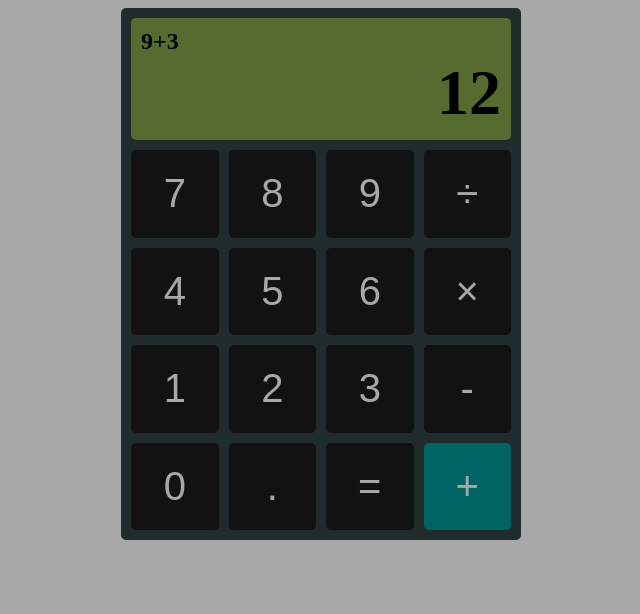
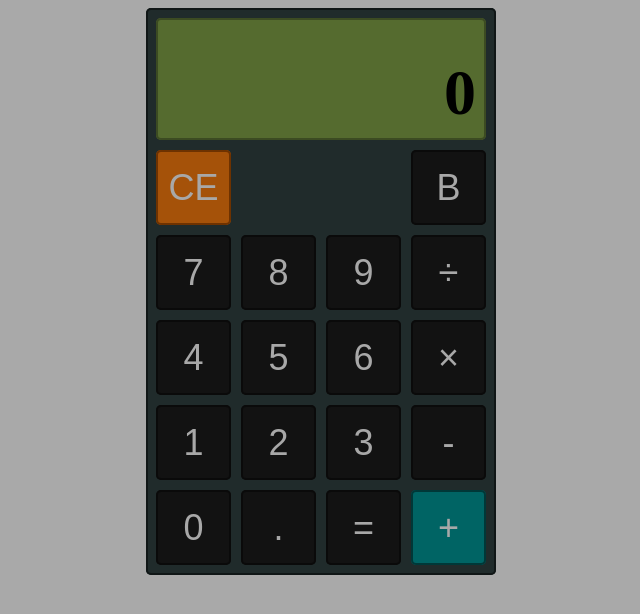
Before and after one commit to AlexMayerhoffer/Calculator, a plain HTML site: page index.html in a window 1280 px wide. Shown: the whole page, without its empty margins (319-959 px from the left). Drawn offline with Linux system fonts and the light colour scheme.

Commit message:
Add Extra Buttons

```diff
--- a/calculator.js
+++ b/calculator.js
@@ -81,8 +81,7 @@ function operationReplace(input) {
       ) {
         trail = trail.slice(0, -1) + input;
         return true;
-      }
-      else {
+      } else {
         trail += input;
         return true;
       }
@@ -93,9 +92,9 @@ function operationReplace(input) {
 
 function updateTrail(val) {
   if (trail.length < 26 && checkDecimal(val) && checkEmpty(val)) {
-    console.log('trail: ' + trail);
-    console.log('input: ' + val);
-    console.log('');
+    console.log("trail: " + trail);
+    console.log("input: " + val);
+    console.log("");
     if (!operationReplace(val)) {
       trail += val;
       showTrail();
@@ -146,6 +145,14 @@ function initButtons() {
   document
     .querySelector("#btn_dot")
     .addEventListener("click", () => updateTrail("."));
+
+  document
+    .querySelector("#btn_clr")
+    .addEventListener("click", () => {
+      clearTrail();
+      doc_trail.textContent = '';
+      doc_result.textContent = '0';
+    });
 }
 
 initButtons();
--- a/index.html
+++ b/index.html
@@ -11,10 +11,15 @@
 <body>
   <div id="calculator_body">
     <div id="screen">
-      <h2 id="trail">9+3</h2>
-      <h1 id="result">12</h1>
+      <h2 id="trail"></h2>
+      <h1 id="result">0</h1>
     </div>
     <div id="buttons">
+      <button id="btn_clr" class="button">CE</button>
+      <button id="btn_(" class="button" style="visibility: hidden;">(</button>
+      <button id="btn_)" class="button" style="visibility: hidden;">)</button>
+      <button id="btn_bck" class="button">B</button>
+
       <button id="btn_7" class="button">7</button>
       <button id="btn_8" class="button">8</button>
       <button id="btn_9" class="button">9</button>
--- a/style.css
+++ b/style.css
@@ -7,7 +7,8 @@ body {
 
 #calculator_body {
   background-color: rgb(32, 43, 43);
-  width: 400px;
+  box-shadow: inset 0 0 0 2px rgb(16, 22, 22);
+  width: 350px;
   display: flex;
   flex-direction: column;
   align-items: stretch;
@@ -16,6 +17,7 @@ body {
 
 #screen {
   background-color:darkolivegreen;
+  box-shadow: inset 0 0 0 2px rgb(60, 75, 34);
   padding: 10px;
   margin: 10px;
   border-radius: 5px;
@@ -31,15 +33,16 @@ body {
 }
 
 .button {
-  width: 87.5px;
-  height: 87.5px;
+  width: 75px;
+  height: 75px;
   margin: 0;
   padding: 0;
   border: 0;
   background-color: rgb(18, 18, 18);
-  font-size: 40px;
+  font-size: 36px;
   color:rgb(168, 168, 168);
-  border-radius: 5px
+  border-radius: 5px;
+  box-shadow: inset 0 0 0 2px rgb(10,10,10);
 }
 
 .button:hover {
@@ -48,10 +51,20 @@ body {
 
 button#btn_add {
   background-color: rgb(0, 100, 100);
+  box-shadow: inset 0 0 0 2px rgb(0, 56, 56);
 }
 
 button#btn_add:hover {
   background-color: rgb(0, 90, 90);
+}
+
+button#btn_clr {
+  background-color: rgb(165, 82, 9);
+  box-shadow: inset 0 0 0 2px rgb(110, 50, 0);
+}
+
+button#btn_clr:hover {
+  background-color: rgb(152, 69, 0);
 }
 
 #result {
```
